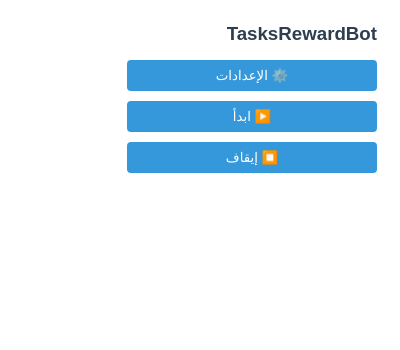
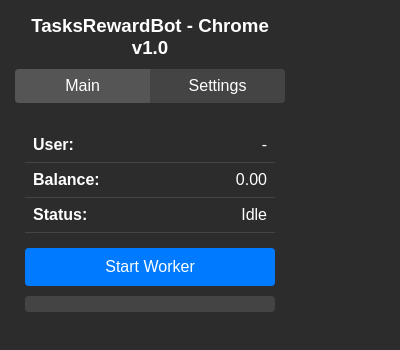
Before and after one commit to lonardo123/test, a browser extension: page popup.html in a window 400 px wide. Drawn offline with Linux system fonts and the light colour scheme.

Commit message:
Update popup.html

```diff
--- a/popup.html
+++ b/popup.html
@@ -2,28 +2,117 @@
 <html>
 <head>
   <style>
-    body { width: 250px; padding: 15px; font-family: Arial; direction: rtl; }
-    h3 { margin: 0 0 10px; color: #2c3e50; }
-    button { width: 100%; padding: 8px; margin: 5px 0; background: #3498db; color: white; border: none; border-radius: 4px; cursor: pointer; }
-    button:hover { background: #2980b9; }
+    body {
+      width: 300px;
+      padding: 15px;
+      font-family: Arial, sans-serif;
+      background: #2c2c2c;
+      color: white;
+      margin: 0;
+      box-sizing: border-box;
+    }
+    h3 {
+      margin: 0 0 10px;
+      color: #fff;
+      text-align: center;
+    }
+    .tab-container {
+      display: flex;
+      background: #333;
+      border-radius: 4px;
+      overflow: hidden;
+      margin-bottom: 15px;
+    }
+    .tab {
+      flex: 1;
+      padding: 8px;
+      text-align: center;
+      cursor: pointer;
+      background: #444;
+      transition: background 0.2s;
+    }
+    .tab.active {
+      background: #555;
+    }
+    .content {
+      display: none;
+      padding: 10px;
+    }
+    .content.active {
+      display: block;
+    }
+    .info-item {
+      display: flex;
+      justify-content: space-between;
+      padding: 8px;
+      border-bottom: 1px solid #444;
+    }
+    .info-item:last-child {
+      border-bottom: none;
+    }
+    .label {
+      font-weight: bold;
+    }
+    .value {
+      font-weight: normal;
+    }
+    button {
+      width: 100%;
+      padding: 10px;
+      background: #007bff;
+      color: white;
+      border: none;
+      border-radius: 4px;
+      cursor: pointer;
+      font-size: 16px;
+      margin-top: 15px;
+    }
+    button:hover {
+      background: #0056b3;
+    }
+    .status {
+      margin-top: 10px;
+      padding: 8px;
+      background: #444;
+      border-radius: 4px;
+      text-align: center;
+      font-size: 14px;
+    }
   </style>
 </head>
 <body>
-  <h3>TasksRewardBot</h3>
-  <button id="openOptions">⚙️ الإعدادات</button>
-  <button id="start">▶️ ابدأ</button>
-  <button id="stop">⏹️ إيقاف</button>
+  <h3>TasksRewardBot - Chrome v1.0</h3>
 
-  <script>
-    document.getElementById('openOptions').onclick = () => chrome.runtime.openOptionsPage();
-    document.getElementById('start').onclick = () => {
-      chrome.runtime.sendMessage({ action: 'start_automation' });
-      window.close();
-    };
-    document.getElementById('stop').onclick = () => {
-      chrome.storage.local.set({ automationRunning: false });
-      window.close();
-    };
-  </script>
+  <div class="tab-container">
+    <div class="tab active" data-tab="main">Main</div>
+    <div class="tab" data-tab="settings">Settings</div>
+  </div>
+
+  <div class="content active" id="main">
+    <div class="info-item">
+      <span class="label">User:</span>
+      <span class="value" id="userIdDisplay">-</span>
+    </div>
+    <div class="info-item">
+      <span class="label">Balance:</span>
+      <span class="value" id="balanceDisplay">0.00</span>
+    </div>
+    <div class="info-item">
+      <span class="label">Status:</span>
+      <span class="value" id="statusDisplay">Idle</span>
+    </div>
+    <button id="startBtn">Start Worker</button>
+    <div class="status" id="message"></div>
+  </div>
+
+  <div class="content" id="settings">
+    <div class="info-item">
+      <span class="label">User ID:</span>
+      <input type="text" id="userIdInput" style="width: 100%; background: #333; color: white; border: 1px solid #555; padding: 5px;">
+    </div>
+    <button id="saveBtn">Save Settings</button>
+  </div>
+
+  <script src="popup.js"></script>
 </body>
 </html>
```
